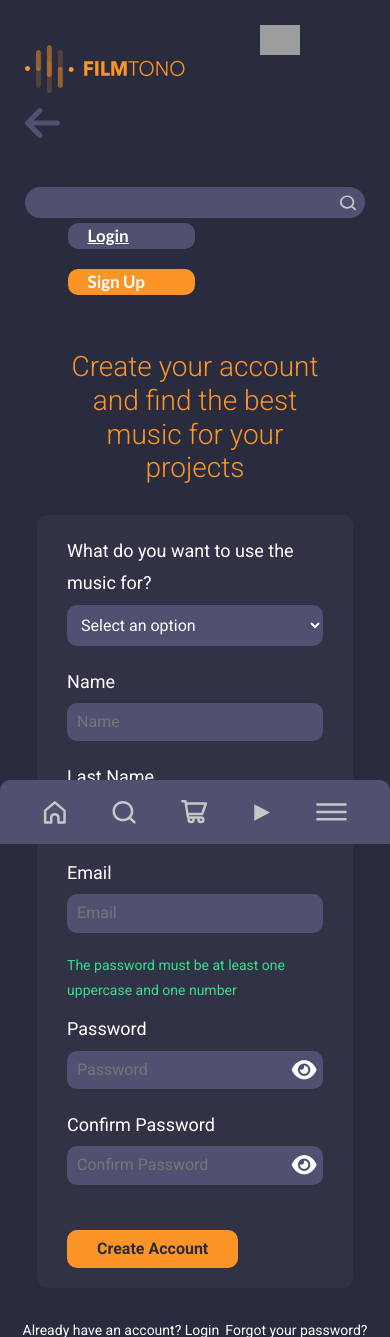
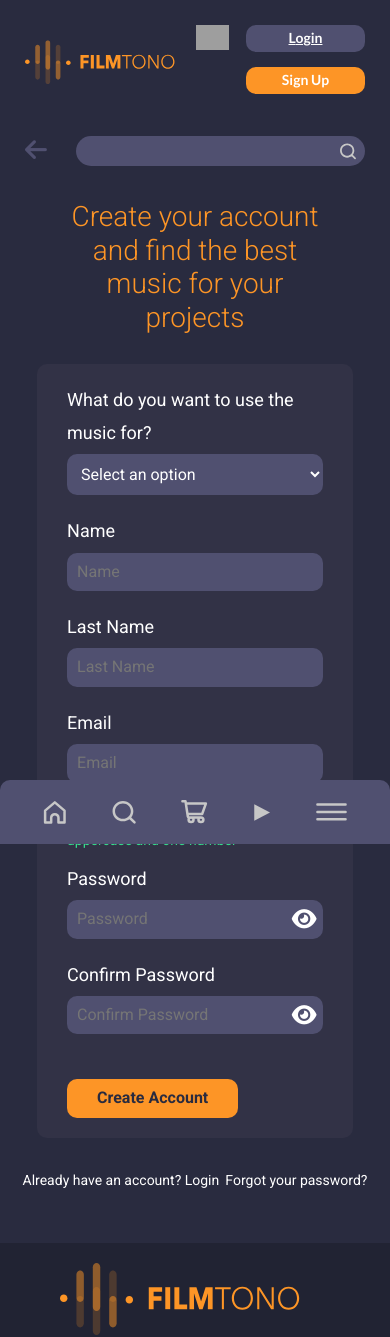
Before and after one commit to anamariaaya/ftono, a PHP site: page /register in a window 390 px wide. Shown: the top 1337 px of the page. Run offline with PHP 8.4, Linux system fonts and the light colour scheme; data that the repository does not hold is empty; some libraries are stand-ins or nearby versions; grey boxes are pictures that could not be loaded.

Commit message:
Responsive header menu

```diff
--- a/src/scss/base/_botones.scss
+++ b/src/scss/base/_botones.scss
@@ -4,15 +4,15 @@
 .btn-search{
     position: absolute;
     top: 50%;
-    right: -100%;
+    right: 0;
     transform: translate(-50%, -50%);
     width: 1.7rem;
     @include m.tablet{
-        width: 3rem;
-        right: 25%;
+        width: 2.5rem;
+        right: 15%;
     }
     @include m.desktop{
-        right: 40%;
+        width: 3rem;
     }
 }
 
--- a/src/scss/base/_globales.scss
+++ b/src/scss/base/_globales.scss
@@ -37,8 +37,9 @@ p {
 
 .container {
     width: 90%;
-    margin: 5rem auto;
+    margin: 2.5rem auto;
     @include m.tablet{
+        margin: 5rem auto;
         width: 70%;
     }
 }
--- a/src/scss/base/_mixins.scss
+++ b/src/scss/base/_mixins.scss
@@ -3,37 +3,79 @@
 @use 'variables' as v;
 
 @mixin phone {
-    @media (min-width: #{v.$phone}) {
+    @media (min-width: #{calc(v.$phone + 1px)}) {
+        @content;
+    }
+}
+
+@mixin midscreen {
+    @media (min-width: #{calc(v.$midscreen + 1px)}) {
         @content;
     }
 }
 
 @mixin tablet {
-    @media (min-width: #{v.$tablet}) {
+    @media (min-width: #{calc(v.$tablet + 1px)}) {
         @content;
     }
 }
 
 @mixin laptop{
-    @media (min-width: #{v.$laptop}) {
+    @media (min-width: #{calc(v.$laptop + 1px)}) {
         @content;
     }
 }
 
 @mixin desktop {
-    @media (min-width: #{v.$desktop}) {
+    @media (min-width: #{calc(v.$desktop + 1px)}) {
         @content;
     }
 }
 
 @mixin desktop-large {
-    @media (min-width: #{v.$desktop-large}) {
+    @media (min-width: #{calc(v.$desktop-large + 1px)}) {
         @content;
     }
 }
 
 @mixin ultra-wide {
-    @media (min-width: #{v.$ultra-wide}) {
+    @media (min-width: #{calc(v.$ultra-wide + 1px)}) {
+        @content;
+    }
+}
+
+@mixin maxphone {
+    @media (max-width: #{v.$phone}) {
+        @content;
+    }
+}
+
+@mixin maxmidscreen {
+    @media (max-width: #{v.$midscreen}) {
+        @content;
+    }
+}
+
+@mixin maxtablet {
+    @media (max-width: #{v.$tablet}) {
+        @content;
+    }
+}
+
+@mixin maxdesktop {
+    @media (max-width: #{v.$desktop}) {
+        @content;
+    }
+}
+
+@mixin maxdesktop-large {
+    @media (max-width: #{v.$desktop-large}) {
+        @content;
+    }
+}
+
+@mixin maxultra-wide {
+    @media (max-width: #{v.$ultra-wide}) {
         @content;
     }
 }
--- a/src/scss/base/_variables.scss
+++ b/src/scss/base/_variables.scss
@@ -9,6 +9,7 @@ $font-secondary: 'Lato', sans-serif;
 
 // Tamaño de Media Queries
 $phone: 380px;
+$midscreen: 565px;
 $tablet: 950px;
 $laptop: 1024px;
 $desktop: 1250px;
--- a/src/scss/layout/header/_header.scss
+++ b/src/scss/layout/header/_header.scss
@@ -4,21 +4,37 @@
 
 
 .header{
+    @include m.maxtablet{
+        max-height: 15rem;
+    }
     &__bar{
     margin: 1.2rem;
     display: grid;
     grid-template-columns: 1fr 1fr;
-
         @include m.phone{
             margin: math.div(v.$separate, 2);
         }
         @include m.tablet{
             margin: math.div(v.$separate, 2) v.$separate;
+            grid-template-columns: 68% auto auto;
+            align-items: center;
+        }
+        @include m.desktop{
             grid-template-columns: 70% auto auto;
-            align-items: center;
         }
     }
 
+    &__link--logo{
+        @include m.maxtablet{
+            height: 0;
+            width: 0;
+        }
+    }
+
+    &__link--back{
+        position: relative;
+        top: 30%;
+    }
     &__lang{
         background: url('../img/lang.svg');
         background-repeat: no-repeat;
@@ -28,10 +44,25 @@
         justify-content: center;
         position: relative;
         min-width: 5rem;
-        height: 3rem;
+        height: 2.5rem;
         z-index: 11;
         &:hover{
             cursor: pointer;
+        }
+        @include m.maxtablet{
+            justify-content: flex-end;
+            background-position: 100%;
+            grid-column: 1/2;
+            margin-top: 1.5rem;
+            margin-right: 3rem;
+        }
+        @include m.maxmidscreen{
+            margin-right: 0;
+            margin-top: 0;
+            transform: translateX(20%);
+        }
+        @include m.desktop{
+            height: 3rem;
         }
     }
 
@@ -52,6 +83,12 @@
         flex-direction: column;
         row-gap: 1rem;
         align-items: flex-start;
+        @include m.maxtablet{
+            grid-row: 2/3;
+            grid-column: 1/3;
+            height: initial;
+        }
+
         @include m.tablet{
             flex-direction: row;
             align-items: center;
@@ -61,24 +98,42 @@
         &--logo{
             width: 12rem;
             margin-top: 2rem;
-            @include m.phone{
+            @include m.maxtablet{
+                transform: translateY(-165%);
                 width: 16rem;
             }
+            @include m.maxmidscreen{
+                width: 15rem;
+            }
+            @include m.maxphone{
+                width: 12rem;
+            }
             @include m.tablet{
-                width: 20rem;
+                transform: translateY(0);
+                width: 17rem;
                 margin-right: 3rem;
                 margin-top: 0;
+            }
+
+            @include m.desktop{
+                width: 20rem;
             }
         }
 
         &--arrow{
             color: v.$gray-light;
-            font-size: 4rem;
+            font-size: 2.5rem;
+            @include m.midscreen{
+                font-size: 3rem;
+            }
+            @include m.desktop{
+                font-size: 4rem;
+            }
         }
 
         &__search-bar{
             background-color: v.$gray-light;
-            width: 200%;
+            width: 100%;
             padding: 0.7rem;
             border-radius: 2rem;
             display: flex;
@@ -86,12 +141,9 @@
             border: none;
             font-size: 1.4rem;
             @include m.tablet{
-                width: 75%;
+                width: 85%;
                 padding: 1.2rem;
                 font-size: 1.6rem;
-            }
-            @include m.desktop{
-                width: 60%;
             }
 
             &:focus{
@@ -103,6 +155,16 @@
             width: 100%;
             position: relative;
             margin-top: 3rem;
+            // @include m.maxtablet{
+            //     width: 90%;
+            //     left: 9%;
+            //     top: -50%;
+            // }
+            @include m.maxtablet{
+                top: -35%;
+                left: 15%;
+                width: 85%;
+            }
             @include m.tablet{
                 margin-top: 0;
             }
@@ -115,16 +177,19 @@
     margin: 0;
     align-items: flex-end;
     justify-content: flex-start;
-    height: 100%;
-    margin: .5rem 0;
-    flex-direction: column;
-    gap: 1rem;
+    margin: 0;
+    gap: 1.5rem;
+    text-align: center;
 
-    @include m.phone{
-        gap: 2rem;
+    @include m.maxtablet{
+        grid-column: 2/3;
+        grid-row: 1/2;
+        justify-content: flex-start;
+        flex-direction: column;
     }
 
     @include m.tablet{
+        text-align: left;
         flex-direction: row;
         align-items: flex-start;
         justify-content: center;
@@ -135,7 +200,7 @@
 
     &__btn{
         color: v.$white;
-        padding: 0.5rem 1.5rem;
+        padding: 0.5rem 1rem;
         border-radius: 1rem;
         font-family: v.$font-secondary;
         font-weight: v.$bold;
@@ -146,13 +211,17 @@
             transform: scale(1.05);
         }
 
-        @include m.phone{
-            font-size: 1.7rem;
-            padding: 0.3rem 2rem;
+        @include m.tablet{
+            padding: 0.5rem 1.5rem;
+            font-size: 1.5rem;
+            width: auto;
+        }
+        @include m.desktop{
+            padding: 0.5rem 2rem;
         }
 
-        @include m.tablet{
-            width: auto;
+        @include m.desktop-large{
+            font-size: 1.7rem;
             padding: 0.5rem 3rem;
         }
 
@@ -162,14 +231,27 @@
             text-decoration: underline;
             border: none;
             cursor: pointer;
+            @include m.maxtablet{
+                width: 95%;
+                margin: 0 auto;
+            }
+            @include m.maxmidscreen{
+                width: 70%;
+                margin: 0;
+            }
         }
         &--signup{
             @extend .header__login__btn;
             background-color: v.$yellow;
             margin-left: -0.5rem;
 
-            @include m.phone{
-                margin-left: -1rem;
+            @include m.maxtablet{
+                width: 95%;
+                margin: 0 auto;
+            }
+            @include m.maxmidscreen{
+                width: 70%;
+                margin: 0;
             }
         }
     }
--- a/views/templates/header.php
+++ b/views/templates/header.php
@@ -1,10 +1,10 @@
 <header class="header">
     <div class="header__bar">
         <div class="header__left">
-            <a href="/">
+            <a class="header__link--logo" href="/">
                 <img class="header__left--logo" src="/build/img/logo.svg" alt="Logo Filmtono">
             </a>
-            <a href="javascript: history.go(-1)">
+            <a class="header__link--back" href="javascript: history.go(-1)">
                 <i class="fas fa-arrow-left header__left--arrow <?php echo $inicio ? 'no-display' : '' ;?>"></i>
             </a>
 
```
Also changed, not shown: public/build/css/app.css, 1 other file.
